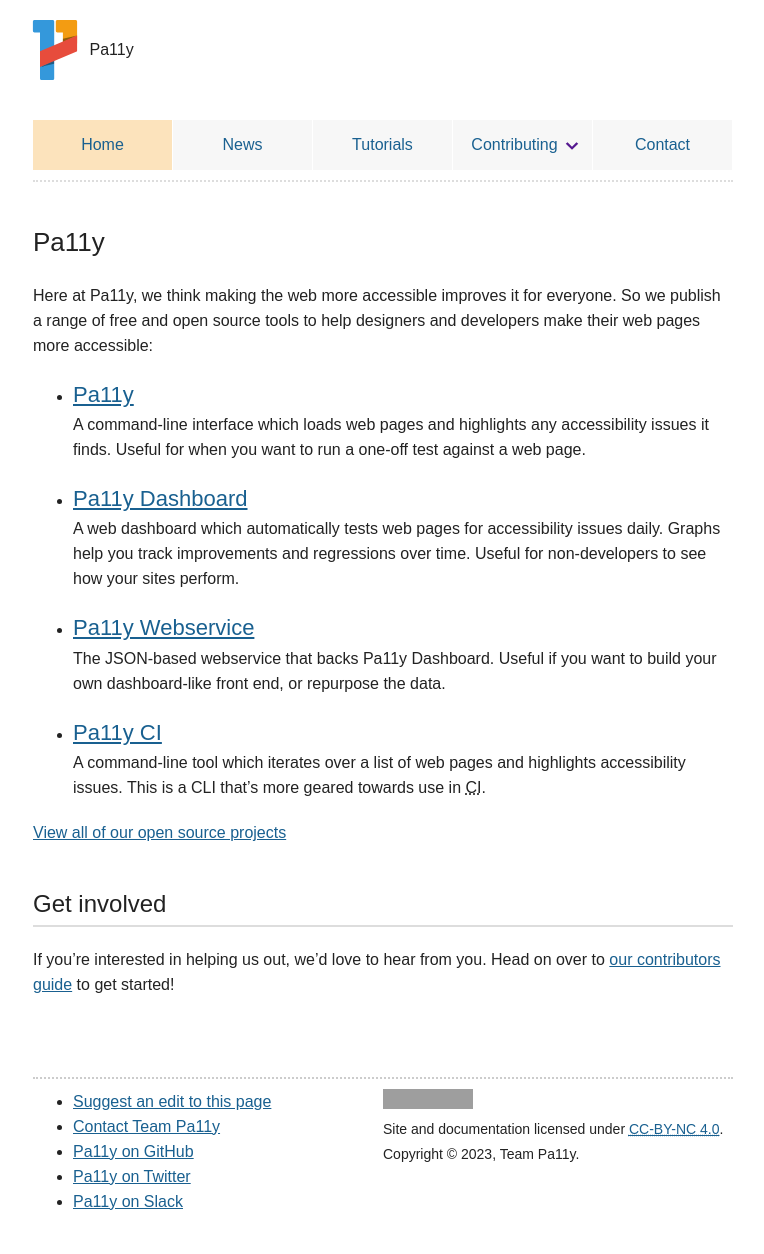
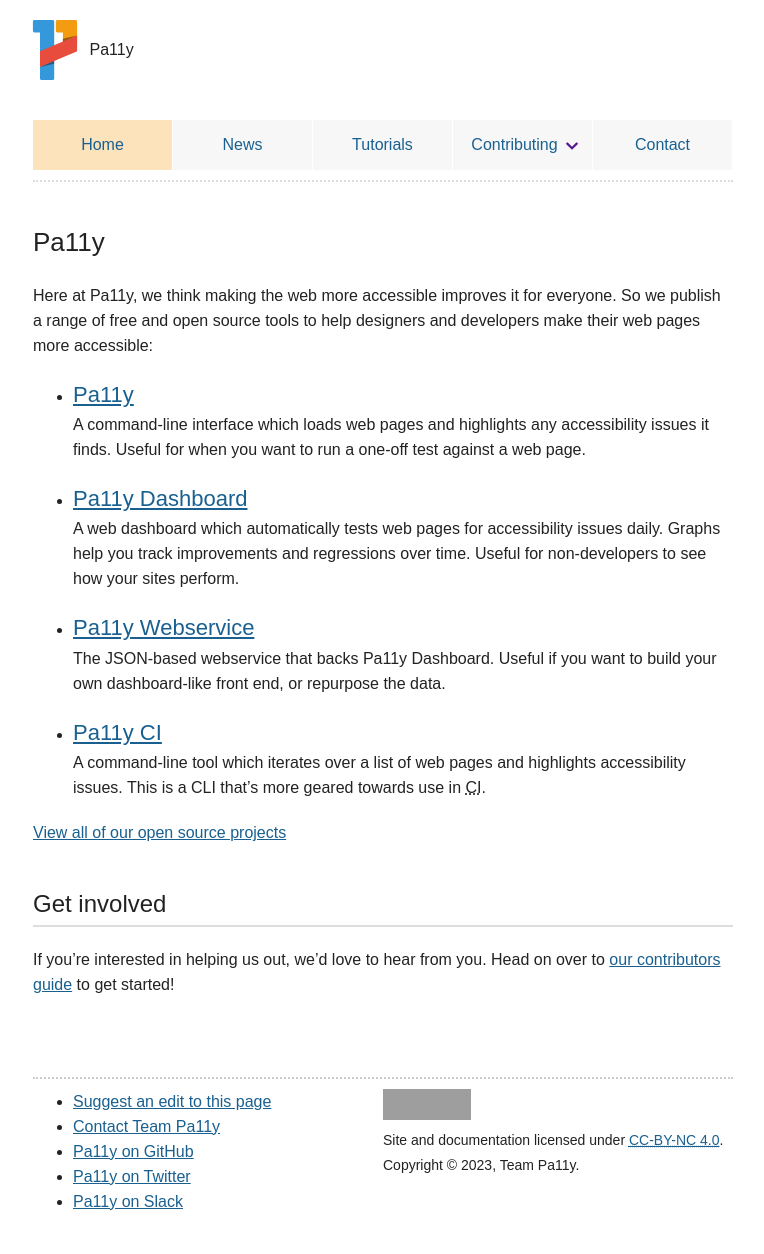
Before and after one commit to pa11y/pa11y.github.io, a Jekyll site: the page built from pages/home.md, in a window 1280 px wide. Shown: the whole page, without its empty margins (257-1021 px from the left). Built offline with Jekyll 4.4.1, drawn with Linux system fonts in a browser that asks for light colours; grey boxes are pictures that could not be loaded.

Commit message:
Add Creative Commons image dimensions to markup to improve CLS (#104)

```diff
--- a/_includes/footer.html
+++ b/_includes/footer.html
@@ -39,7 +39,7 @@
 
 	<div class="site-footer__copyright">
 		<small>
-			<a href="http://creativecommons.org/licenses/by-nc/4.0/"><img src="https://i.creativecommons.org/l/by-nc/4.0/88x31.png" alt="CC-BY-NC"/></a>
+			<a href="http://creativecommons.org/licenses/by-nc/4.0/"><img src="https://i.creativecommons.org/l/by-nc/4.0/88x31.png" width="88" height="31" alt="CC-BY-NC"/></a>
 			<br/>
 			Site and documentation licensed under
 			<a rel="license" href="http://creativecommons.org/licenses/by-nc/4.0/"><abbr title="Creative Commons Attribution-NonCommercial 4.0 International License">CC-BY-NC 4.0</abbr></a>.
```
